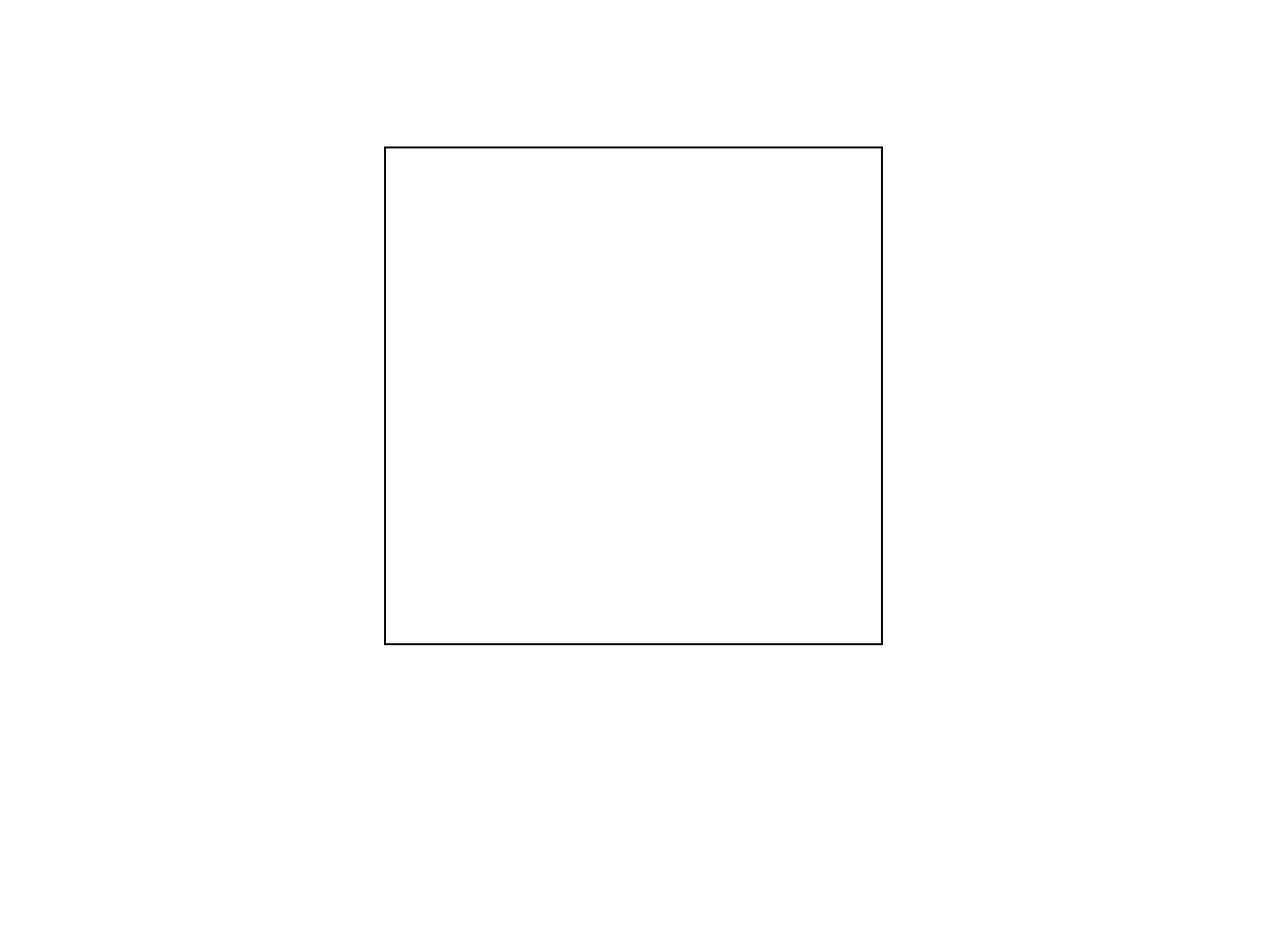
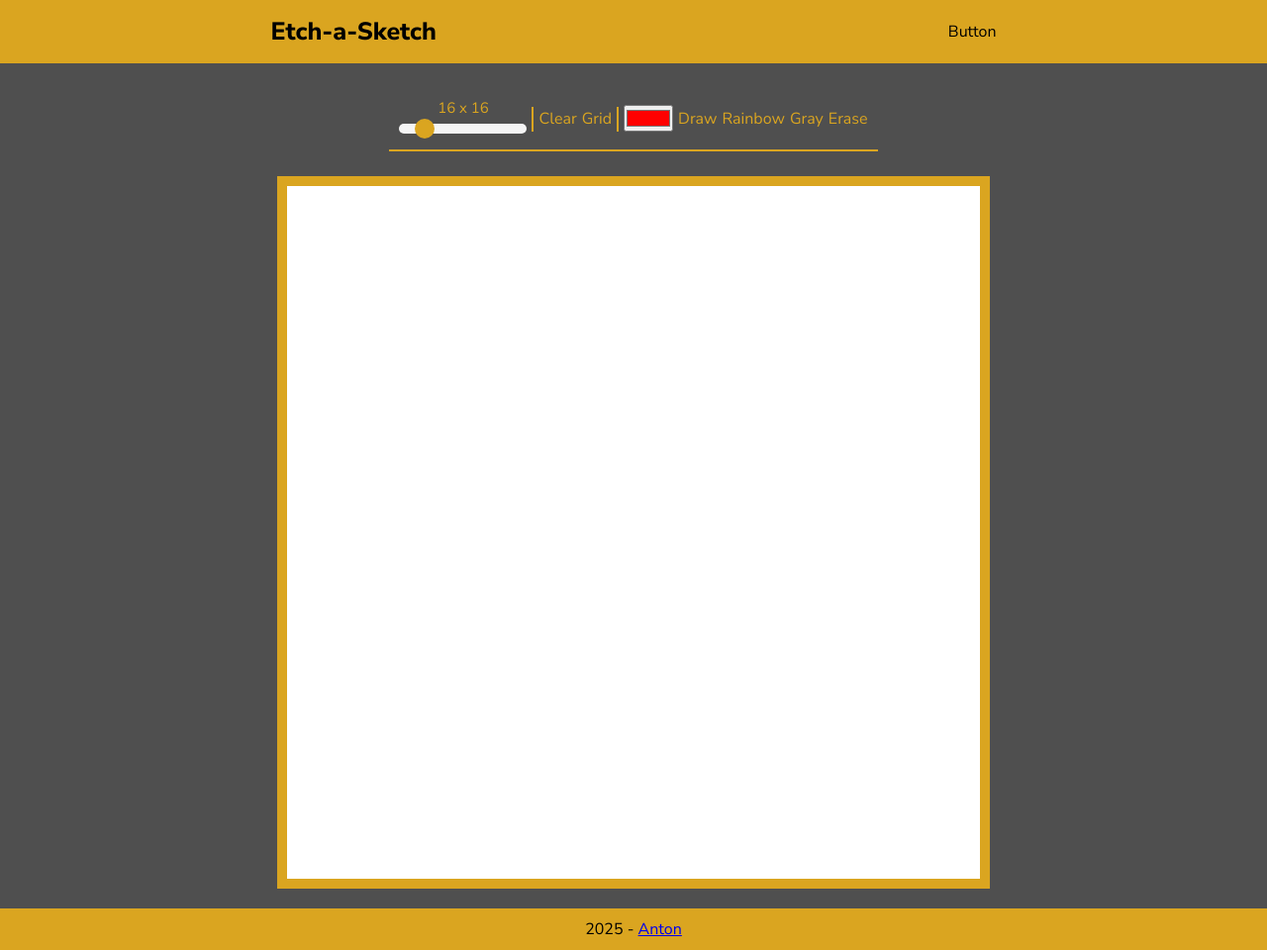
Before and after one commit to Anton-Ngan/etch-a-sketch, a plain HTML site: page index.html in a window 1280 px wide. Shown: the whole page at 99% size. Before the commit the page ends 800 px from the top, so only its background shows below. Drawn offline with Linux system fonts and the light colour scheme.

Commit message:
Add a slider to change grid size dynamically

```diff
--- a/etch.js
+++ b/etch.js
@@ -3,12 +3,33 @@ let gridHeight = 16;
 const whiteBoard = document.querySelector(".whiteboard");
 const whiteBoardProperties = whiteBoard.getBoundingClientRect();
 
+let slider = document.querySelector(".slider");
+let value = document.querySelector(".slider-value");
+
+value.textContent = `${slider.value} x ${slider.value}`;
+
+slider.addEventListener("input", () =>
+    {
+        value.textContent = `${slider.value} x ${slider.value}`;
+        gridHeight = slider.value;
+        updateGrid();
+    }
+)
+
+function updateGrid () {
+
+    whiteBoard.replaceChildren();
     const squareArea = (whiteBoard.clientHeight ** 2) / (gridHeight ** 2);
     const squareHeight = Math.sqrt(squareArea);
 
     for (let i = 0; i < (gridHeight**2); i++) {
         const newSquare = document.createElement("div");
-    newSquare.classList.add(".square");
+        newSquare.classList.add("square");
         whiteBoard.appendChild(newSquare);
         newSquare.setAttribute("style", `width: ${squareHeight}px; height: ${squareHeight}px`);
+
+        newSquare.addEventListener("mouseover", (e) => {
+            e.currentTarget.style.backgroundColor = "black";
+        })
     }
+}
--- a/index.html
+++ b/index.html
@@ -3,16 +3,59 @@
 <head>
     <meta charset="UTF-8">
     <meta name="viewport" content="width=device-width, initial-scale=1.0">
+    <link rel="preconnect" href="https://fonts.googleapis.com">
+    <link rel="preconnect" href="https://fonts.gstatic.com" crossorigin>
+    <link href="https://fonts.googleapis.com/css2?family=EB+Garamond:ital,wght@0,400..800;1,400..800&family=Nunito+Sans:ital,opsz,wght@0,6..12,200..1000;1,6..12,200..1000&display=swap" rel="stylesheet">
     <link rel="stylesheet" href="styles.css">
     <script src="etch.js" defer></script>
-    <title>Document</title>
+    <title>Etch-a-Sketch</title>
 </head>
 
 <body>
+
+    <div class="header">
+        <div class="title">Etch-a-Sketch</div>
+        <div class="mode">Button</div>
+    </div>
+
+    <div class="buttons">
+        <div class="slide-container">
+            <div class="slider-value"></div>
+            <input type="range" id="range" min="2" max="100" value="16" class="slider">
+        </div>
+        <hr>
+        <div class="clear-icon">
+            Clear
+        </div>
+        <div class="show-grid-icon">
+            Grid
+        </div>
+        <hr>
+        <div class="colour-wheel">
+            <input type="color" value="#ff0000">
+        </div>
+        <div class="draw-mode">
+            Draw
+        </div>
+        <div class="rainbow-mode">
+            Rainbow
+        </div>
+        <div class="gray-scale">
+            Gray
+        </div>
+        <div class="erase-icon">
+            Erase
+        </div>
+
+    </div>
 
     <div class="container">
         <div class="whiteboard"></div>
     </div>
 
+    <div class="footer">
+        <div>2025 - <a href="https://github.com/Anton-Ngan" target="_blank" rel="noopener noreferrer">Anton</a></div>
+    </div>
+
 </body>
 </html>
--- a/styles.css
+++ b/styles.css
@@ -1,18 +1,105 @@
+* {
+    font-family: "Nunito Sans";
+    margin: 0;
+    padding: 0;
+    box-sizing: border-box;
+}
+
 body {
+    background-color: rgba(0, 0, 0, 0.692);
     display: flex;
-    justify-content: center;
-    align-items: center;
+    flex-direction: column;
     min-height: 100vh;
     margin: 0;
 }
 
+.header {
+    background-color: goldenrod;
+    display: flex;
+    justify-content: space-around;
+    align-items: center;
+    padding: 15px;
+}
+
+.title {
+    font-size: 25px;
+    font-weight: 800;
+}
+
+.buttons {
+    color: goldenrod;
+    align-self: center;
+    display: flex;
+    align-items: center;
+    gap: 5px;
+    border-bottom: 2px solid goldenrod;
+    padding: 10px;
+    margin: 25px 0 10px 0;
+}
+
+.slider {
+    appearance: none;
+    width: 100%;
+    height: 10px;
+    background-color: whitesmoke;
+    border-radius: 5px;
+}
+
+.slider::-webkit-slider-thumb {
+    appearance: none;
+    width: 20px;
+    height: 20px;
+    background-color: goldenrod;
+    border-radius: 50%;
+    cursor: pointer;
+}
+
+.slider-value {
+    display: flex;
+    justify-content: center;
+    align-items: center;
+    font-size: 15px;
+    color: goldenrod;
+}
+
+hr {
+    color: goldenrod;
+    height: 25px;
+    background-color: rgba(218, 165, 32, 0.712);
+    border: 1px solid goldenrod;
+}
+
+.container {
+    flex: 1;
+    display: flex;
+    justify-content: center;
+    margin-top: 15px;
+}
+
 .whiteboard {
+    background-color: white;
     flex-shrink: 0;
     display: flex;
     flex-wrap: wrap;
-    width: 500px;
-    height: 500px;
-    border: 2px solid black;
+    width: 720px;
+    height: 720px;
+    border: 10px solid goldenrod;
+}
+
+.square {
+    box-sizing: border-box;
+    border: 1px solid whitesmoke;
+}
+
+.footer {
+    flex-shrink: 0;
+    background-color: goldenrod;
+    display: flex;
     justify-content: center;
-    align-items: stretch;
+    margin-top: 20px;
+    padding: 10px;
 }
+
+.square {
+    background-color: white;
+}
```
Also changed, not shown: 1 other file. Lines whose indentation alone changed are shown as unchanged.
